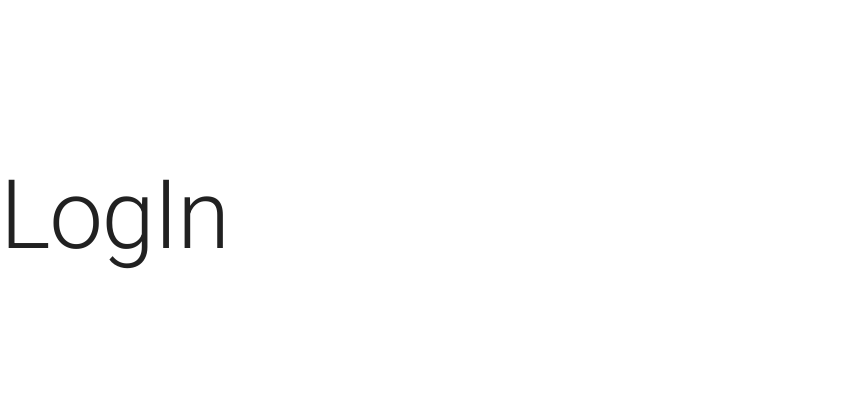
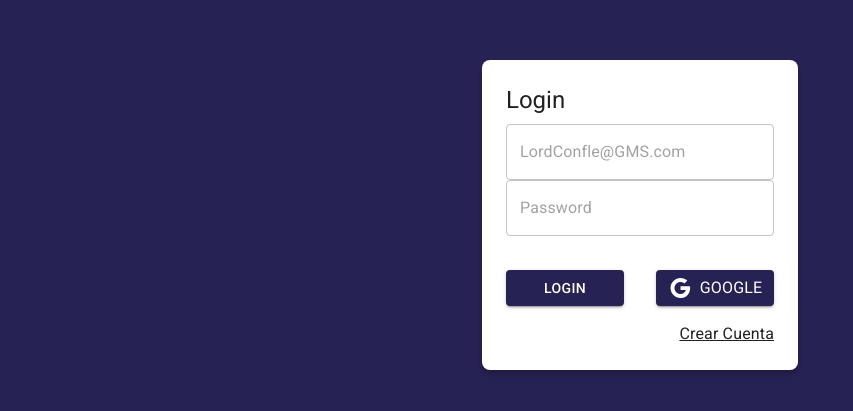
Before and after one commit to FrancisHenriquez/Journal-App, a React (Vite) app: page /login in a window 1280 px wide. Shown: the part 185-596 px from the top of the page, without its empty margins (0-853 px from the left). Built offline with nearby package versions, Linux system fonts and the light colour scheme.

Commit message:
login page

```diff
--- a/src/auth/pages/LoginPage.jsx
+++ b/src/auth/pages/LoginPage.jsx
@@ -1,10 +1,70 @@
-import { Typography } from "@mui/material"
 
-
+import { Google } from "@mui/icons-material"
+import { Typography, Grid, TextField, Button, Link } from "@mui/material"
+import { Link as RouterLink} from "react-router-dom"
 export const LoginPage = () => {
   return (
    <>
-   <Typography variant="h1">LogIn</Typography>
+   <Grid container
+      spacing={0}
+      direction = 'colum'
+      alignItems= 'center'
+      justifyContent = ' center '
+      sx={{ minHeight: '100vh', backgroundColor: 'primary.main', padding: 1 } }
+      >
+    <Grid item
+        className="box-shadow"
+        xs={ 3 }
+        sx = {{ backgroundColor: 'white', padding: 3, borderRadius: 2}}>
+          <Typography variant="h5" sx = {{ mb: 1}}>Login</Typography>
+
+          {/* form for all the page */}
+          <form>
+            <Grid container>
+              {/* email textbox */}
+                <Grid item sm={ 12 } >
+                  <TextField
+                    type = " Email"
+                    placeholder="LordConfle@GMS.com"
+                    fullWidth
+                  />
+                </Grid>
+                {/* password textbox */}
+                <Grid item sm={ 12 }>
+                  <TextField
+
+                    type = " password"
+                    placeholder="Password"
+                    fullWidth
+                  />
+                </Grid>
+                <Grid container spacing={ 4 } sx = {{ mb: 2, mt: 0.2 }} >
+                  {/* Login Button */}
+                  <Grid item xs={ 12 } sm={ 6 }>
+                    <Button variant="contained" fullWidth>
+                      Login
+                    </Button>
+                  </Grid>
+                  {/* Register button */}
+                  <Grid item xs={ 12 } sm={ 6 }>
+                    <Button variant="contained" fullWidth>
+                     <Google />
+                        <Typography sx = {{ ml: 1}}> Google</Typography>
+                    </Button>
+                  </Grid>
+                </Grid>
+                <Grid container direction= ' row ' justifyContent=' end '>
+                  <Link component={ RouterLink } color= 'inherit' to = '/register'>
+                  Crear Cuenta
+                  </Link>
+                </Grid>
+            </Grid>
+          </form>
+
+    </Grid>
+
+   </Grid>
+
    </>
   )
 }
--- a/src/auth/pages/RegisterPage.jsx
+++ b/src/auth/pages/RegisterPage.jsx
@@ -1,9 +1,9 @@
-
+import { Typography } from "@mui/material"
 
 export const RegisterPage = () => {
   return (
     <>
-    <h1> Register </h1>
+    <Typography variant="h1"> Register </Typography>
     </>
   )
 }
--- a/src/styles.css
+++ b/src/styles.css
@@ -1,70 +1,3 @@
-:root {
-  font-family: Inter, Avenir, Helvetica, Arial, sans-serif;
-  font-size: 16px;
-  line-height: 24px;
-  font-weight: 400;
-
-  color-scheme: light dark;
-  color: rgba(255, 255, 255, 0.87);
-  background-color: #242424;
-
-  font-synthesis: none;
-  text-rendering: optimizeLegibility;
-  -webkit-font-smoothing: antialiased;
-  -moz-osx-font-smoothing: grayscale;
-  -webkit-text-size-adjust: 100%;
+.box-shadow{
+  box-shadow: 0px 5px 5px rgba(0, 0, 0, 0.2)
 }
-
-a {
-  font-weight: 500;
-  color: #646cff;
-  text-decoration: inherit;
-}
-a:hover {
-  color: #535bf2;
-}
-
-body {
-  margin: 0;
-  display: flex;
-  place-items: center;
-  min-width: 320px;
-  min-height: 100vh;
-}
-
-h1 {
-  font-size: 3.2em;
-  line-height: 1.1;
-}
-
-button {
-  border-radius: 8px;
-  border: 1px solid transparent;
-  padding: 0.6em 1.2em;
-  font-size: 1em;
-  font-weight: 500;
-  font-family: inherit;
-  background-color: #1a1a1a;
-  cursor: pointer;
-  transition: border-color 0.25s;
-}
-button:hover {
-  border-color: #646cff;
-}
-button:focus,
-button:focus-visible {
-  outline: 4px auto -webkit-focus-ring-color;
-}
-
-@media (prefers-color-scheme: light) {
-  :root {
-    color: #213547;
-    background-color: #ffffff;
-  }
-  a:hover {
-    color: #747bff;
-  }
-  button {
-    background-color: #f9f9f9;
-  }
-}
```
